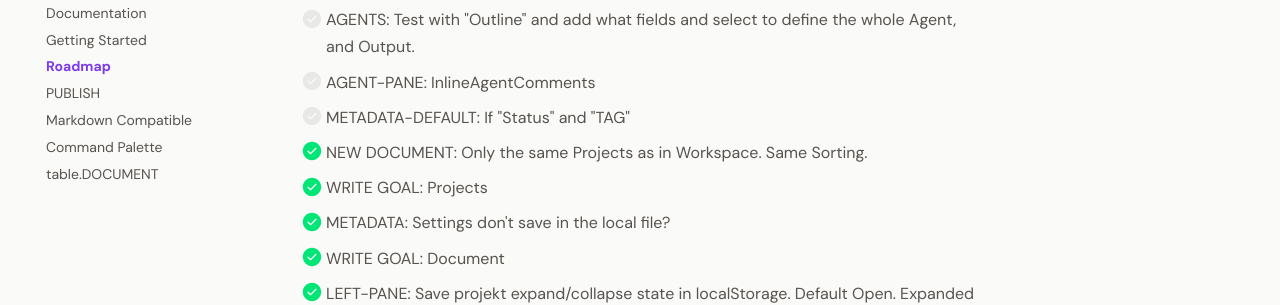
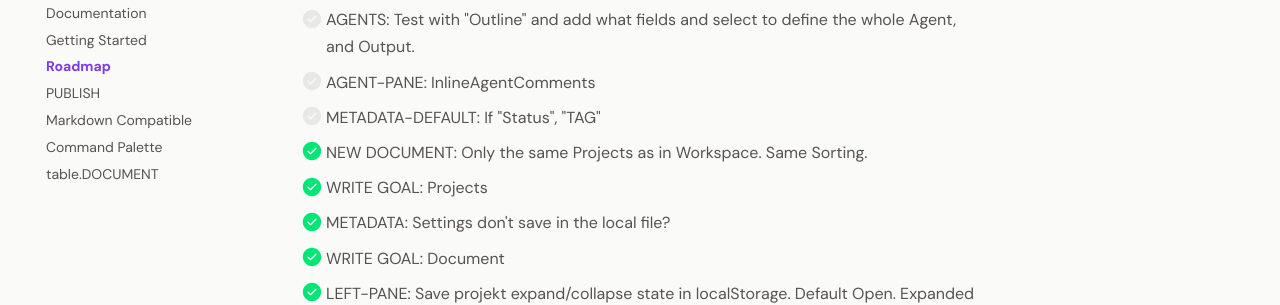
Before and after one commit to larssonhthomas-afk/writebase-docs, an MkDocs documentation site: the page built from docs/009-roadmap.md, in a window 1280 px wide and 900 px high, scrolled down 845 px. Shown: the part 153-458 px from the top of the window. Built offline with MkDocs 1.6.1 and Material for MkDocs 9.7.7, drawn with Linux system fonts in a browser that asks for light colours; some web fonts are replaced.

Commit message:
Update 009-roadmap.md

```diff
--- a/docs/009-roadmap.md
+++ b/docs/009-roadmap.md
@@ -40,7 +40,7 @@ This Backlog has a priority 1-3.
 - [ ] AGENTS: Test with "Outline" and add what fields and select to define the whole Agent, and Output.
 - [ ] AGENT-PANE: InlineAgentComments
 
-- [ ] METADATA-DEFAULT: If "Status" and "TAG"
+- [ ] METADATA-DEFAULT: If "Status", "TAG"
 - [x] NEW DOCUMENT: Only the same Projects as in Workspace. Same Sorting.
 - [x] WRITE GOAL: Projects
 - [x] METADATA: Settings don't save in the local file?
```
